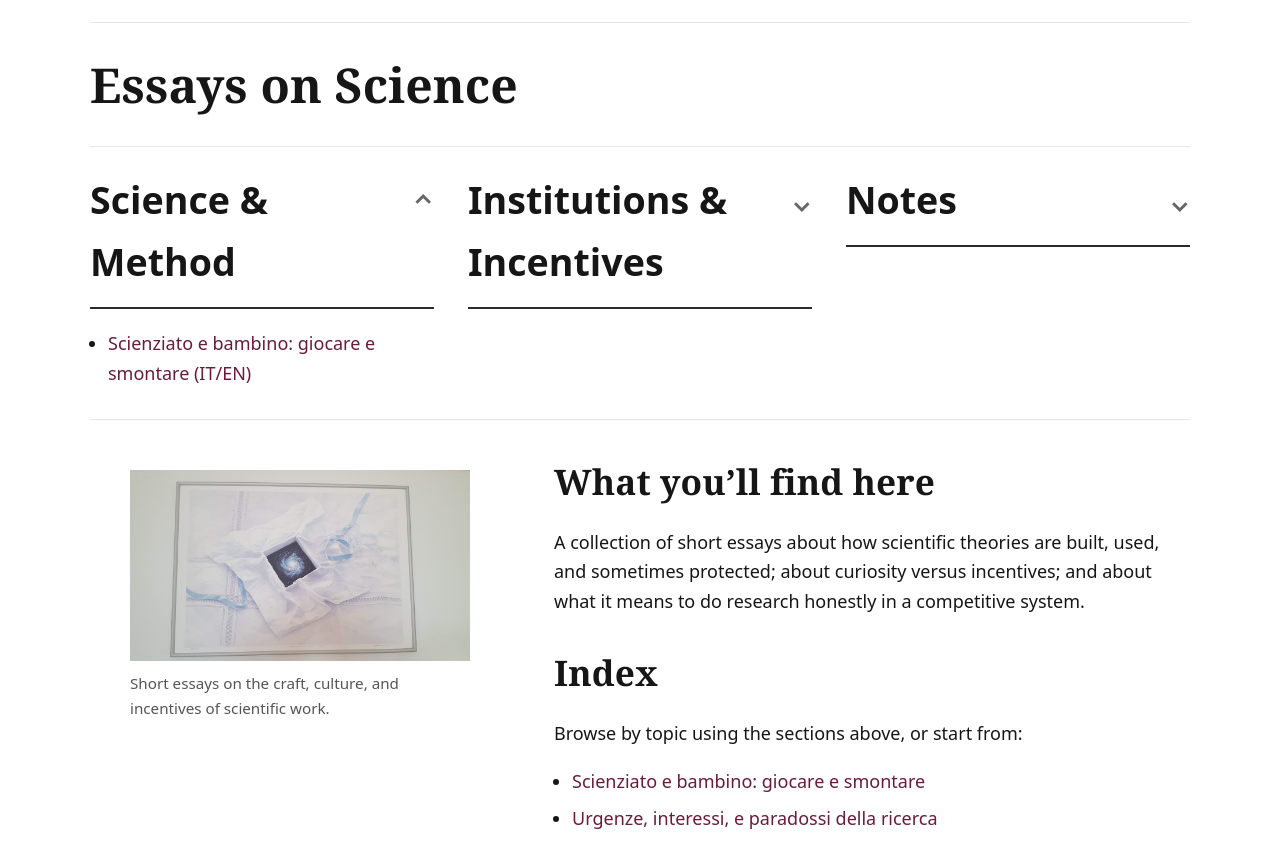
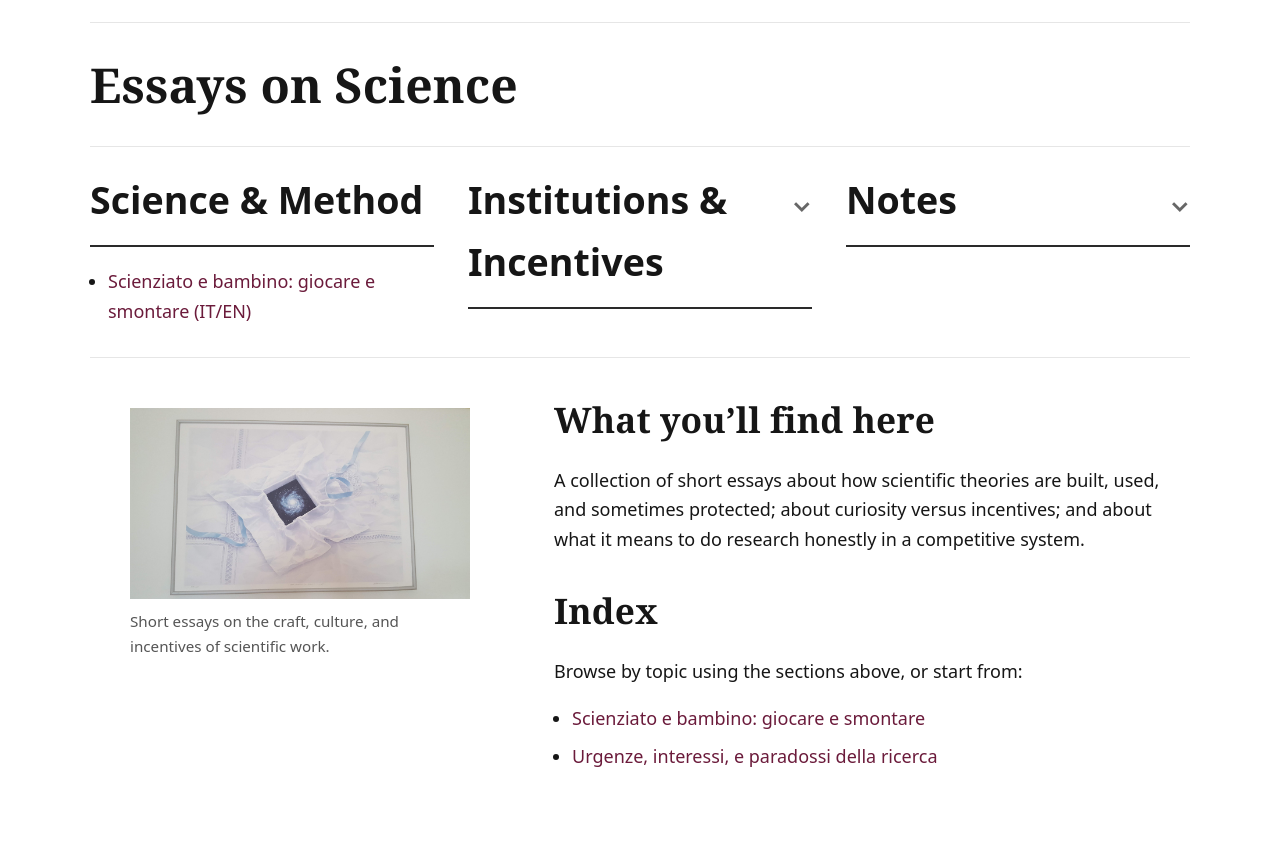
Before and after one commit to ldicairano/website, a Jekyll site: the page essays-on-science/index.html, which Jekyll copies as it is, in a window 1280 px wide. Shown: the top 868 px of the page. Built offline with Jekyll 4.4.1, drawn with Linux system fonts in a browser that asks for light colours.

Commit message:
Update site

```diff
--- a/essays-on-science/index.html
+++ b/essays-on-science/index.html
@@ -32,7 +32,6 @@
       <details class="drop" open>
         <summary class="drop__sum">
           <span>Science &amp; Method</span>
-          <span class="chev">⌄</span>
         </summary>
         <div class="drop__content">
           <ul class="linklist">
```
